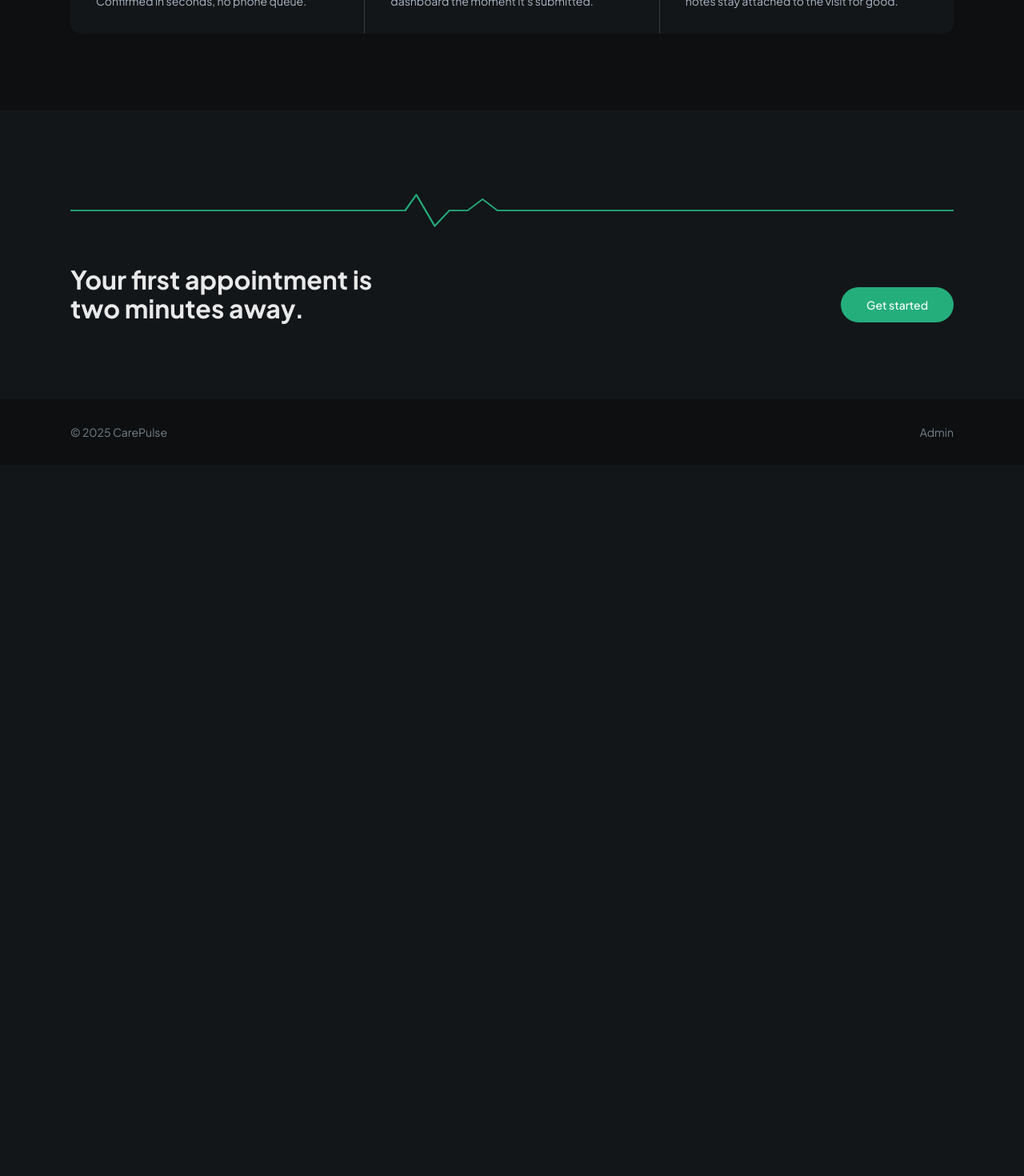
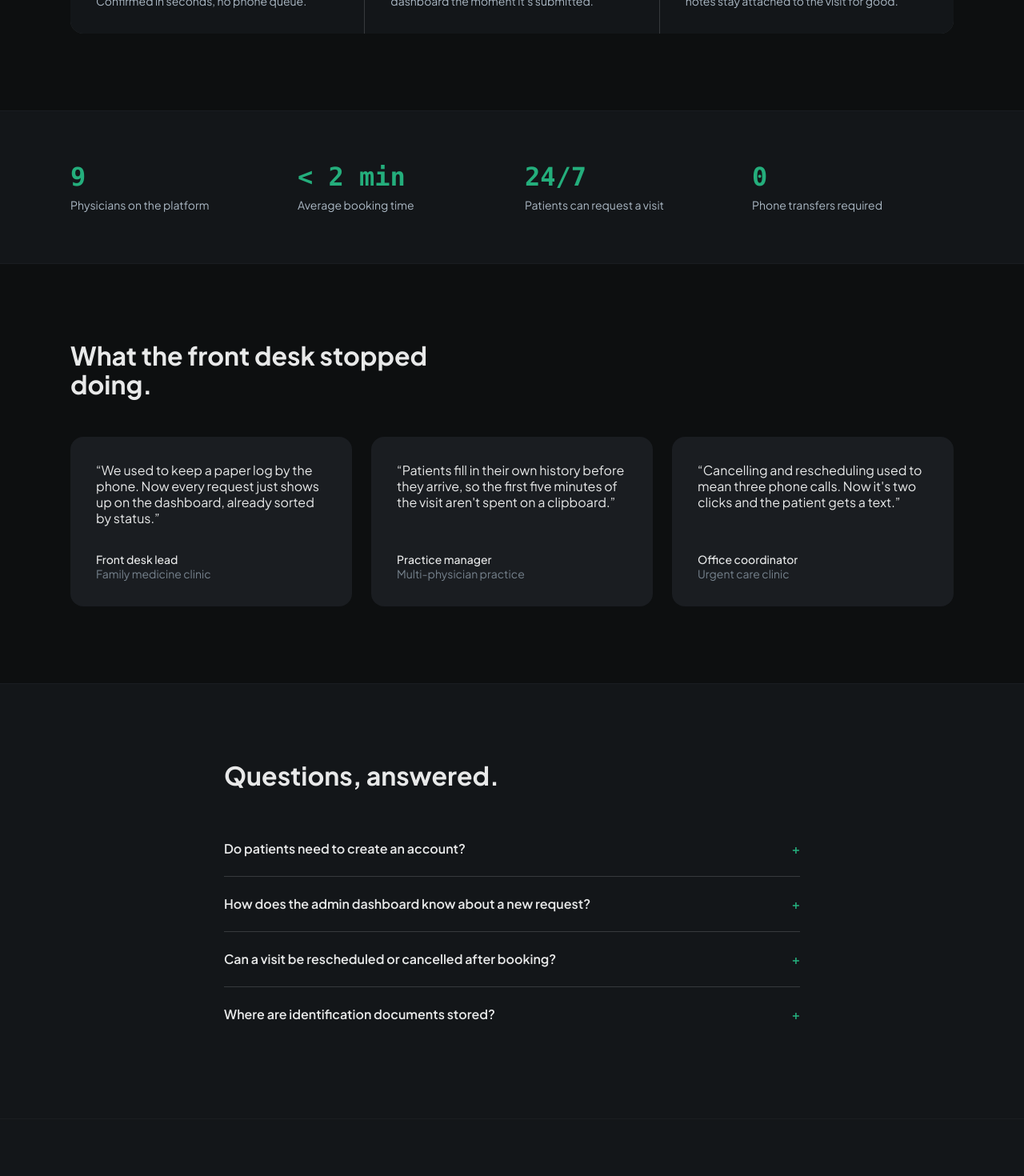
Before and after one commit to LaeeqtheDev/healthcare, a Next.js app: page / in a window 1280 px wide. Shown: the part 1120-2590 px from the top of the page at 80% size. Before the commit the page ends 1701 px from the top, so only its background shows below. Built offline with nearby package versions, Linux system fonts and the light colour scheme.

Commit message:
fix ts error, add landing page and admin dashboard

```diff
--- a/app/page.tsx
+++ b/app/page.tsx
@@ -142,6 +142,65 @@ export default function LandingPage() {
         </div>
       </section>
 
+      {/* TRUST / STATS */}
+      <section className="border-y border-dark-400 bg-dark-300">
+        <div className="mx-auto grid max-w-6xl grid-cols-2 gap-8 px-6 py-16 md:grid-cols-4">
+          <Stat value="9" label="Physicians on the platform" />
+          <Stat value="< 2 min" label="Average booking time" />
+          <Stat value="24/7" label="Patients can request a visit" />
+          <Stat value="0" label="Phone transfers required" />
+        </div>
+      </section>
+
+      {/* TESTIMONIALS */}
+      <section className="mx-auto max-w-6xl px-6 py-24">
+        <h2 className="max-w-md text-32-bold text-light-200">
+          What the front desk stopped doing.
+        </h2>
+        <div className="mt-12 grid grid-cols-1 gap-6 md:grid-cols-3">
+          <Testimonial
+            quote="We used to keep a paper log by the phone. Now every request just shows up on the dashboard, already sorted by status."
+            name="Front desk lead"
+            role="Family medicine clinic"
+          />
+          <Testimonial
+            quote="Patients fill in their own history before they arrive, so the first five minutes of the visit aren't spent on a clipboard."
+            name="Practice manager"
+            role="Multi-physician practice"
+          />
+          <Testimonial
+            quote="Cancelling and rescheduling used to mean three phone calls. Now it's two clicks and the patient gets a text."
+            name="Office coordinator"
+            role="Urgent care clinic"
+          />
+        </div>
+      </section>
+
+      {/* FAQ */}
+      <section className="border-t border-dark-400 bg-dark-300">
+        <div className="mx-auto max-w-3xl px-6 py-24">
+          <h2 className="mb-10 text-32-bold text-light-200">Questions, answered.</h2>
+          <div className="divide-y divide-dark-500">
+            <FaqItem
+              question="Do patients need to create an account?"
+              answer="No password to remember. A patient enters their name, email, and phone once, and that identity carries through to booking and any future visits."
+            />
+            <FaqItem
+              question="How does the admin dashboard know about a new request?"
+              answer="The moment a patient submits the form, it appears on the dashboard as pending, alongside live counts of scheduled and cancelled appointments."
+            />
+            <FaqItem
+              question="Can a visit be rescheduled or cancelled after booking?"
+              answer="Yes. From the admin dashboard, a staff member can confirm, reschedule, or cancel any appointment, and the patient is notified automatically."
+            />
+            <FaqItem
+              question="Where are identification documents stored?"
+              answer="Uploaded ID documents are stored in encrypted cloud storage and linked only to that patient's record, never made public."
+            />
+          </div>
+        </div>
+      </section>
+
       {/* CTA */}
       <section className="border-t border-dark-400 bg-dark-300">
         <div className="mx-auto max-w-6xl px-6 py-24">
@@ -188,3 +247,46 @@ const JourneyStep = ({
     <p className="text-14-regular text-dark-700">{description}</p>
   </div>
 );
+
+const Stat = ({ value, label }: { value: string; label: string }) => (
+  <div>
+    <p className="font-mono text-32-bold text-green-500">{value}</p>
+    <p className="mt-2 text-14-regular text-dark-700">{label}</p>
+  </div>
+);
+
+const Testimonial = ({
+  quote,
+  name,
+  role,
+}: {
+  quote: string;
+  name: string;
+  role: string;
+}) => (
+  <div className="flex h-full flex-col justify-between gap-8 rounded-2xl bg-dark-400 p-8">
+    <p className="text-16-regular text-light-200">“{quote}”</p>
+    <div>
+      <p className="text-14-medium text-light-200">{name}</p>
+      <p className="text-14-regular text-dark-600">{role}</p>
+    </div>
+  </div>
+);
+
+const FaqItem = ({
+  question,
+  answer,
+}: {
+  question: string;
+  answer: string;
+}) => (
+  <details className="group py-6">
+    <summary className="flex cursor-pointer list-none items-center justify-between text-16-semibold text-light-200">
+      {question}
+      <span className="ml-4 shrink-0 text-green-500 transition-transform group-open:rotate-45">
+        +
+      </span>
+    </summary>
+    <p className="mt-3 text-14-regular text-dark-700">{answer}</p>
+  </details>
+);
```
Also changed, not shown: 1 other file (tests, documents, lock files or other folders).
